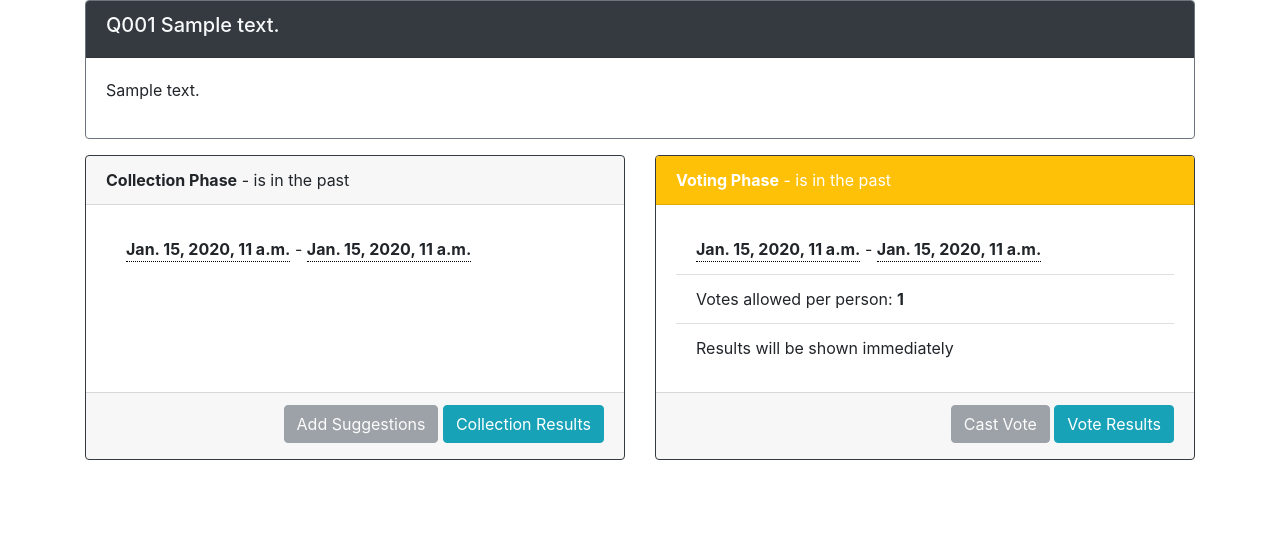
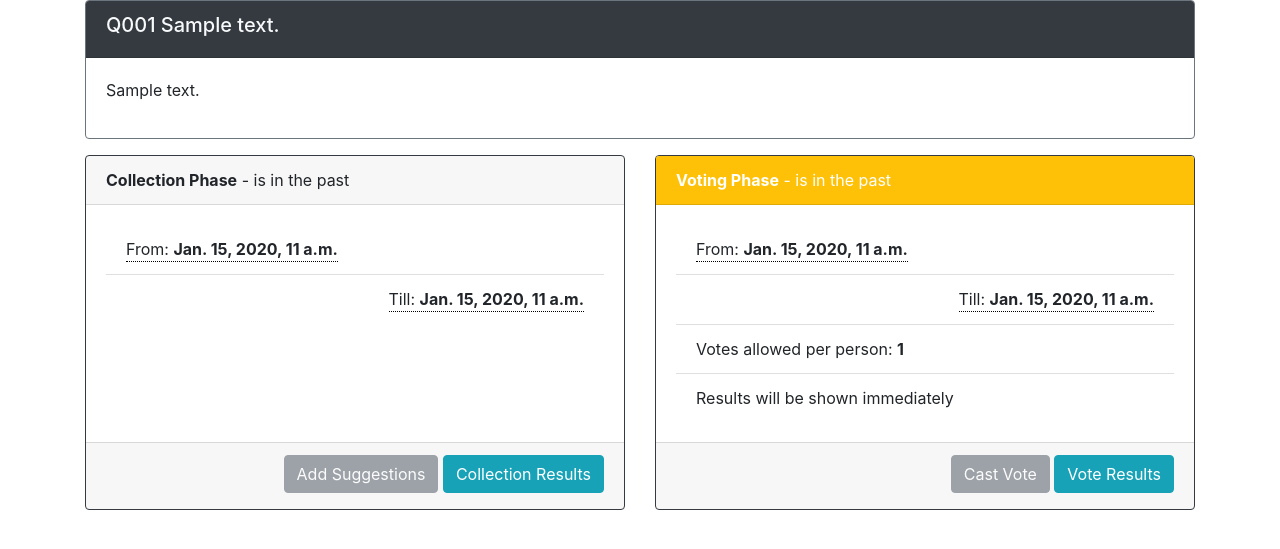
Before and after one commit to frennkie/namevote, a Django app: page / in a window 1280 px wide. Shown: the part 56-605 px from the top of the page. Run offline with Django 3.2, Linux system fonts and the light colour scheme; tables that the repository leaves empty hold one stand-in row (values such as "Sample post"); some libraries are stand-ins or nearby versions.

Commit message:
change (from/till) date display

```diff
--- a/open_choice_polls/templates/open_choice_polls/question_snippet_phases.html
+++ b/open_choice_polls/templates/open_choice_polls/question_snippet_phases.html
@@ -21,11 +21,13 @@
                 <div class="card-body">
                     <ul class="list-group list-group-flush">
                         <li class="list-group-item">
-                            <div class="css-tooltip"><strong>{{ question.collection_start_date }}</strong>
+                            <div class="css-tooltip">{% trans "From" %}: <strong>{{ question.collection_start_date }}</strong>
                                 <span class="css-tooltiptext">{{ question.collection_start_date|naturaltime }}</span>
                             </div>
-                            -
-                            <div class="css-tooltip"><strong>{{ question.collection_end_date }}</strong>
+                        </li>
+
+                        <li class="list-group-item text-right">
+                            <div class="css-tooltip">{% trans "Till" %}: <strong>{{ question.collection_end_date }}</strong>
                                 <span class="css-tooltiptext">{{ question.collection_end_date|naturaltime }}</span>
                             </div>
                         </li>
@@ -72,11 +74,13 @@
                 <div class="card-body">
                     <ul class="list-group list-group-flush">
                         <li class="list-group-item">
-                            <div class="css-tooltip"><strong>{{ question.voting_start_date }}</strong>
+                            <div class="css-tooltip">{% trans "From" %}: <strong>{{ question.voting_start_date }}</strong>
                                 <span class="css-tooltiptext">{{ question.voting_start_date|naturaltime }}</span>
                             </div>
-                            -
-                            <div class="css-tooltip"><strong>{{ question.voting_end_date }}</strong>
+                        </li>
+
+                        <li class="list-group-item text-right">
+                            <div class="css-tooltip">{% trans "Till" %}: <strong>{{ question.voting_end_date }}</strong>
                                 <span class="css-tooltiptext">{{ question.voting_end_date|naturaltime }}</span>
                             </div>
                         </li>
```
